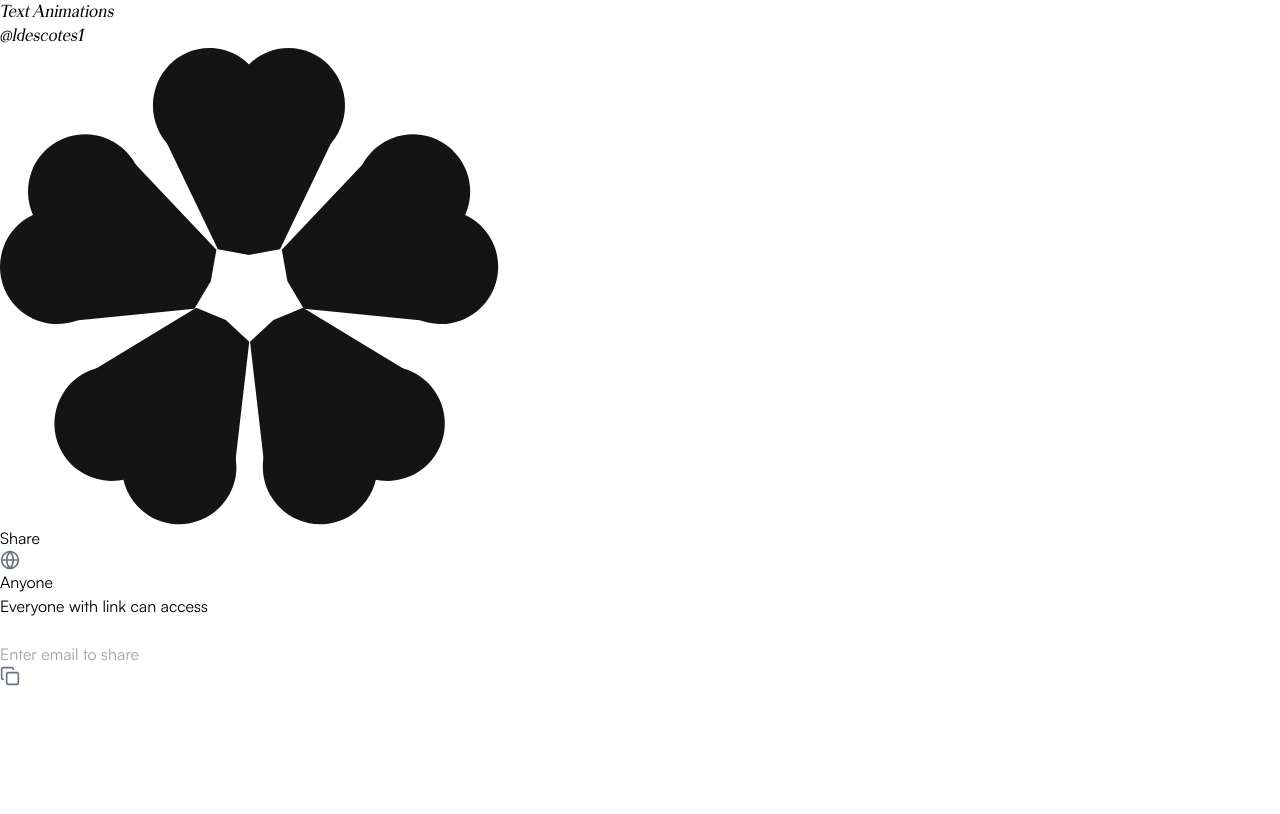
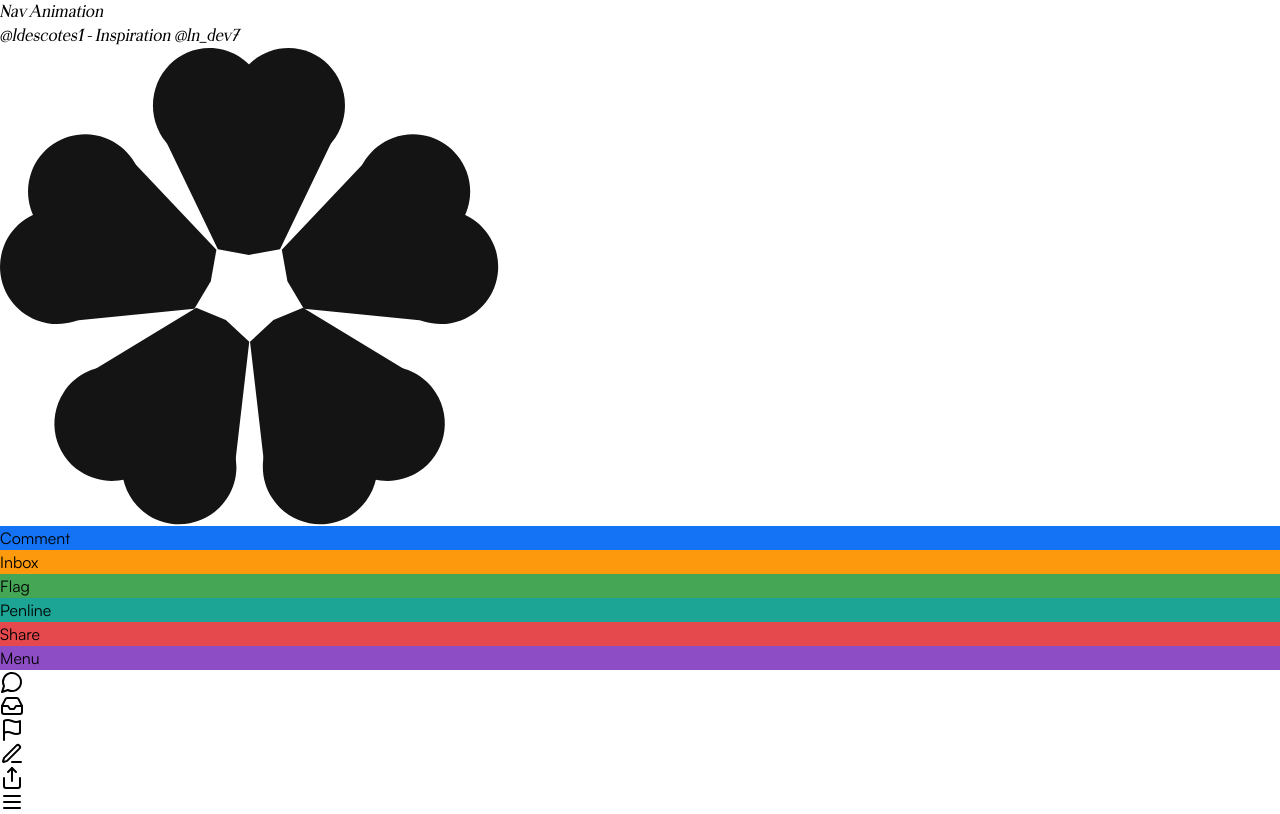
Before and after one commit to louisdescotes/road-to-css-awwwards, a Next.js app: page /labo in a window 1280 px wide. Built offline with nearby package versions, Linux system fonts and the light colour scheme.

Commit message:
Nav animation

```diff
--- /dev/null
+++ b/src/app/animations/nav/ToolbarHover.tsx
@@ -0,0 +1,184 @@
+"use client";
+
+import { motion } from "framer-motion";
+import { Flag, Inbox, Menu, MessageCircle, PenLine, Share } from "lucide-react";
+import { useState } from "react";
+
+const ToolbarHover = () => {
+  const [isHover, setIsHover] = useState<string | null>(null);
+
+  console.log(isHover)
+
+  return (
+    <section className="relative py-28">
+      <div className="flex justify-center ">
+        <Card
+          isHover={isHover}
+          title="Comment"
+          color="#1373f4"
+          style="top-0 left-0 -rotate-12"
+        />
+        <Card
+          isHover={isHover}
+          title="Inbox"
+          color="#fd990c"
+          style="top-0 rotate-6"
+        />
+        <Card
+          isHover={isHover}
+          title="Flag"
+          color="#45a656"
+          style="top-0 right-0 rotate-12"
+        />
+        <Card
+          isHover={isHover}
+          title="Penline"
+          color="#1ca595"
+          style="bottom-0 left-0 rotate-12"
+        />
+        <Card
+          isHover={isHover}
+          title="Share"
+          color="#e5484d"
+          style="bottom-0 -rotate-12"
+        />
+        <Card
+          isHover={isHover}
+          title="Menu"
+          color="#8d4ec5"
+          style="bottom-0 right-0 -rotate-12"
+        />
+      </div>
+      <aside className=" flex gap-8 items-center bg-gray-800 border border-gray-700 w-full p-5 rounded-full cursor-pointer">
+        <div
+          onMouseEnter={() => setIsHover("Comment")}
+          onMouseLeave={() => setIsHover(null)}
+          className="relative rounded-full bg-transparent hover:bg-gray-700 hover:shadow-[0_0_0px_12px_rgba(55,65,81,1)] transition-all"
+        >
+          <MessageCircle />
+          {isHover === "Comment" && (
+            <motion.div
+              initial={{ opacity: 0, y: "100%", x: "40%" }}
+              animate={{ opacity: 1, y: 0 }}
+              className="absolute bg-gray-800 px-3 py-1.5 rounded-md translate-x-1/4 right-0 -top-[4.1rem]"
+            >
+              Comment
+            </motion.div>
+          )}
+        </div>
+        <div
+          onMouseEnter={() => setIsHover("Inbox")}
+          onMouseLeave={() => setIsHover(null)}
+          className="relative rounded-full bg-transparent hover:bg-gray-700 hover:shadow-[0_0_0px_12px_rgba(55,65,81,1)] transition-all"
+        >
+          <Inbox />
+          <div className="absolute -top-0.5 -right-1 size-3 bg-blue-500 rounded-full border-2 border-gray-800" />
+          {isHover === "Inbox" && (
+            <motion.div
+              initial={{ opacity: 0, y: "100%", x: "40%" }}
+              animate={{ opacity: 1, y: 0 }}
+              className="absolute bg-gray-800 px-3 py-1.5 rounded-md translate-x-1/4 right-0 -top-[4.1rem]"
+            >
+              Inbox
+            </motion.div>
+          )}
+        </div>
+        <div
+          onMouseEnter={() => setIsHover("Flag")}
+          onMouseLeave={() => setIsHover(null)}
+          className="relative rounded-full bg-transparent hover:bg-gray-700 hover:shadow-[0_0_0px_12px_rgba(55,65,81,1)] transition-all"
+        >
+          {" "}
+          <Flag />
+          {isHover === "Flag" && (
+            <motion.div
+              initial={{ opacity: 0, y: "100%", x: "40%" }}
+              animate={{ opacity: 1, y: 0 }}
+              className="absolute bg-gray-800 px-3 py-1.5 rounded-md translate-x-1/4 right-0 -top-[4.1rem]"
+            >
+              Flag
+            </motion.div>
+          )}
+        </div>
+        <div
+          onMouseEnter={() => setIsHover("Penline")}
+          onMouseLeave={() => setIsHover(null)}
+          className="relative rounded-full bg-transparent hover:bg-gray-700 hover:shadow-[0_0_0px_12px_rgba(55,65,81,1)] transition-all"
+        >
+          {" "}
+          <PenLine />
+          {isHover === "Penline" && (
+            <motion.div
+              initial={{ opacity: 0, y: "100%", x: "40%" }}
+              animate={{ opacity: 1, y: 0 }}
+              className="absolute bg-gray-800 px-3 py-1.5 rounded-md translate-x-1/4 right-0 -top-[4.1rem]"
+            >
+              Penline
+            </motion.div>
+          )}
+        </div>
+        <div
+          onMouseEnter={() => setIsHover("Share")}
+          onMouseLeave={() => setIsHover(null)}
+          className="relative rounded-full bg-transparent hover:bg-gray-700 hover:shadow-[0_0_0px_12px_rgba(55,65,81,1)] transition-all"
+        >
+          {" "}
+          <Share />
+          {isHover === "Share" && (
+            <motion.div
+              initial={{ opacity: 0, y: "100%", x: "40%" }}
+              animate={{ opacity: 1, y: 0 }}
+              className="absolute bg-gray-800 px-3 py-1.5 rounded-md translate-x-1/4 right-0 -top-[4.1rem]"
+            >
+              Share
+            </motion.div>
+          )}
+        </div>
+        <div
+          onMouseEnter={() => setIsHover("Menu")}
+          onMouseLeave={() => setIsHover(null)}
+          className="relative rounded-full bg-transparent hover:bg-gray-700 hover:shadow-[0_0_0px_12px_rgba(55,65,81,1)] transition-all"
+        >
+          {" "}
+          <Menu />
+          <div className="absolute -top-0.5 -right-1 size-3 bg-blue-500 rounded-full border-2 border-gray-800" />
+          {isHover === "Menu" && (
+            <motion.div
+              initial={{ opacity: 0, y: "100%", x: "40%" }}
+              animate={{ opacity: 1, y: 0 }}
+              className="absolute bg-gray-800 px-3 py-1.5 rounded-md translate-x-1/4 right-0 -top-[4.1rem]"
+            >
+              Menu
+            </motion.div>
+          )}
+        </div>
+      </aside>
+    </section>
+  );
+};
+export default ToolbarHover;
+
+interface Props {
+  title: string;
+  color: string;
+  style?: string;
+  isHover: string | null;
+}
+interface Props {
+    title: string;
+    color: string;
+    style?: string;
+    isHover: string | null;
+  }
+
+  function Card({ title, color, style, isHover }: Props) {
+    const cardClass = `${style} w-fit rounded-md absolute ${
+      isHover !== null && title !== isHover ? "grayscale blur-sm" : ""
+    }`;
+
+    return (
+      <div className={cardClass} style={{ background: color }}>
+        <p className="font-bold py-1 px-2 text-base">{title}</p>
+      </div>
+    );
+  }
--- a/src/app/labo/layout.tsx
+++ b/src/app/labo/layout.tsx
@@ -8,10 +8,10 @@ export default function LaboLayout({
     return (
         <section className="h-screen w-full bg-[url('/bg.png')] bg-center bg-cover text-white">
             <div className="fixed w-full flex items-center justify-center pt-4">
-                <p className="apoc font-bold text-xl">Text Animations</p>
+                <p className="apoc font-bold text-xl">Nav Animation</p>
             </div>
             <div className="fixed bottom-0 w-full flex items-center justify-center pb-4">
-                <p className="apoc font-bold text-sm">@ldescotes1</p>
+                <p className="apoc font-bold text-base">@ldescotes1 - Inspiration @ln_dev7</p>
             </div>
             <div className="absolute flex items-center justify-center w-full h-full select-none">
                 <Image draggable={false} src="/logo.svg" height={500} width={500} alt="logo" className="fixed mix-blend-difference opacity-10"/>
--- a/src/app/labo/page.tsx
+++ b/src/app/labo/page.tsx
@@ -1,6 +1,7 @@
 "use client"
 
 import Share from "../animations/card/share"
+import ToolbarHover from "../animations/nav/ToolbarHover"
 import TextAppear from "../animations/texts/textAppear"
 import ViewApparitionSentence from "../animations/texts/viewApparitionSentence"
 
@@ -8,7 +9,7 @@ const Labo = () => {
     return (
         <section className="w-full h-full flex items-center justify-center z-50">
             <div className="w-fit flex justify-center items-center flex-col gap-4">
-                <Share />
+                <ToolbarHover />
             </div>
         </section>
 
```
